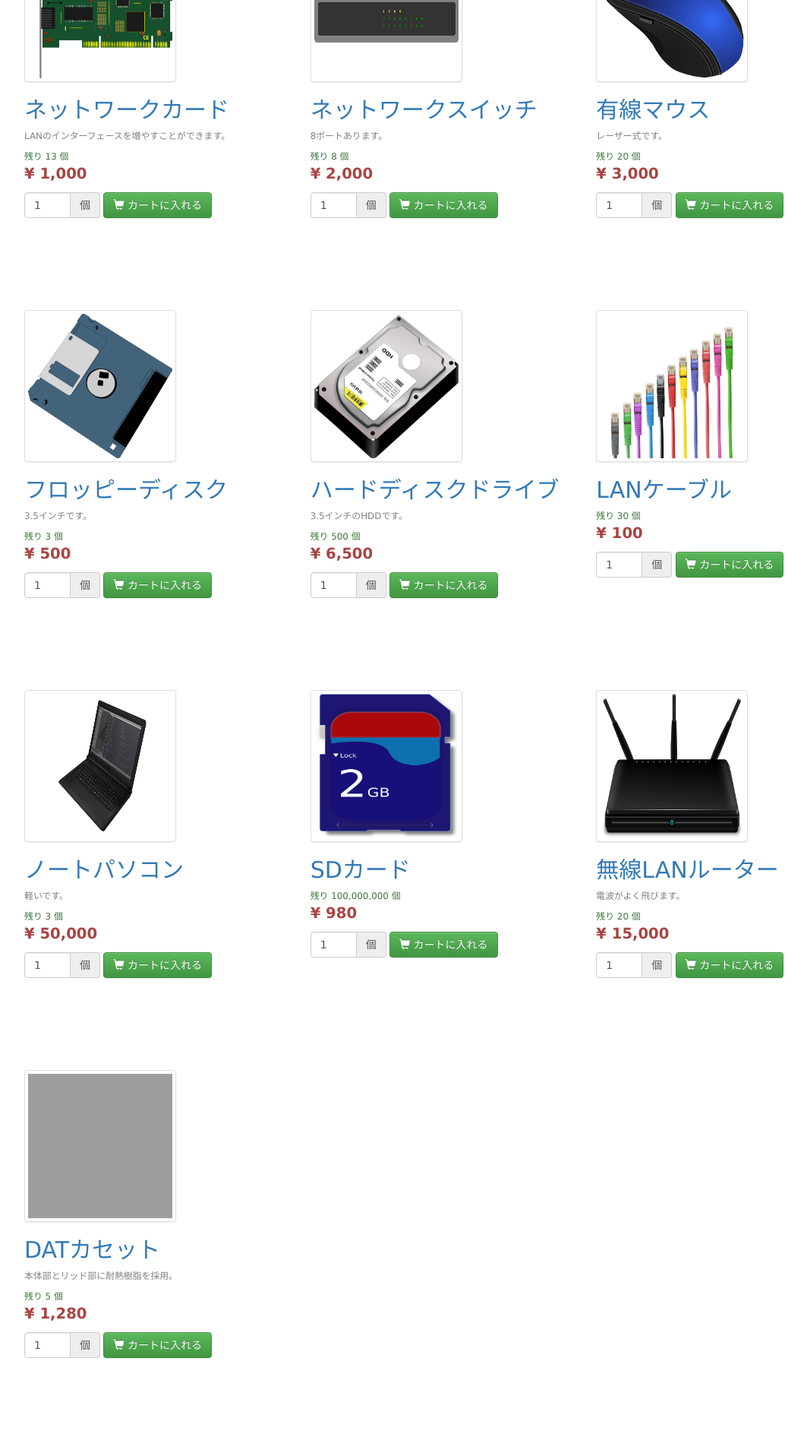
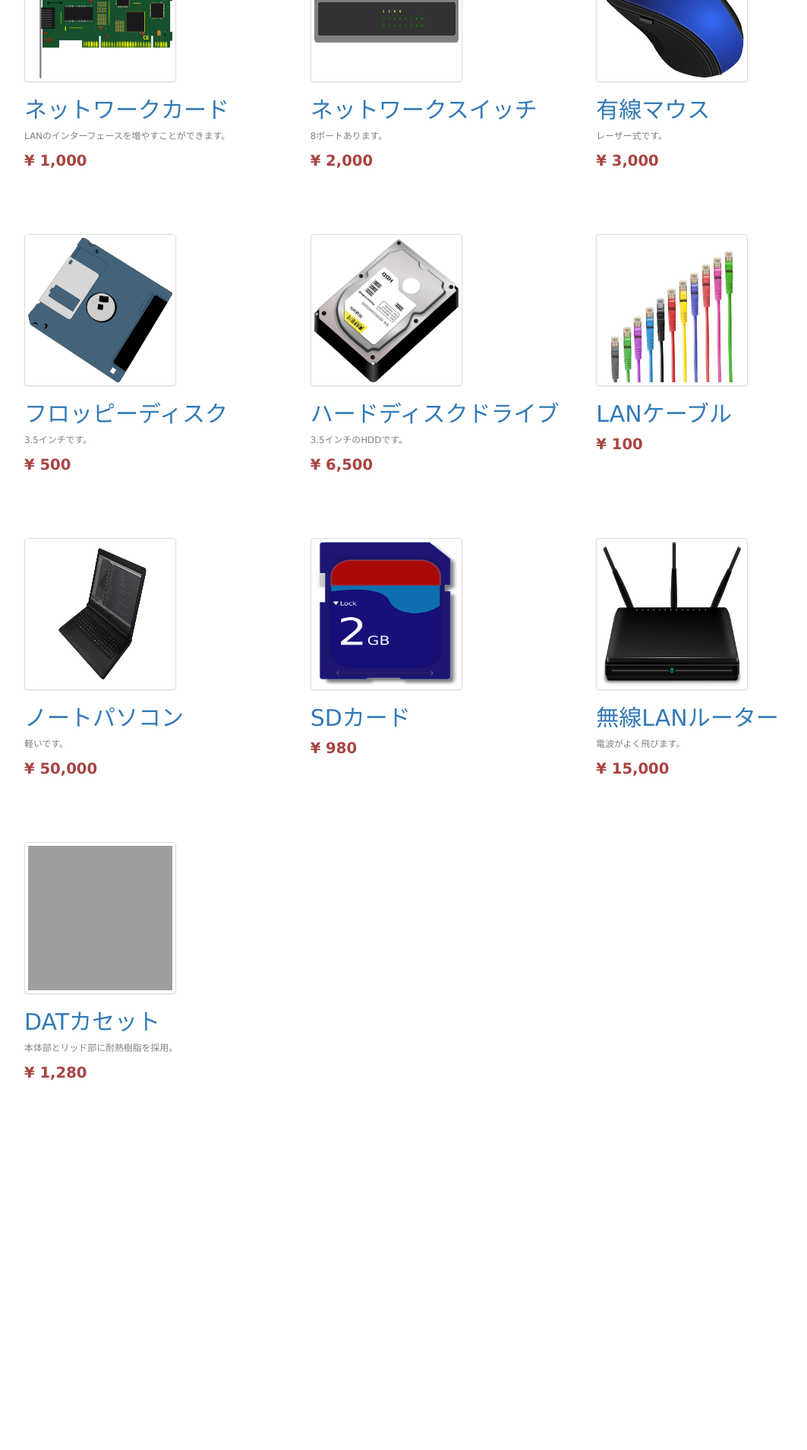
Before and after one commit to rinahira/hackathon_team_e, a Django app: page /ec/list/ in a window 1280 px wide. Shown: the part 182-2090 px from the top of the page at 76% size, without its empty margins (78-1141 px from the left). After the commit the page ends 1603 px from the top, so only its background shows below. Run offline with Django 3.2, Linux system fonts and the light colour scheme; data comes from the database, SQL or seed files in the repository; some libraries are stand-ins or nearby versions; grey boxes are pictures that could not be loaded.

Commit message:
:shower: 一覧ページから購入ボタンを削除

```diff
--- a/ecommerce/templates/product_list.html
+++ b/ecommerce/templates/product_list.html
@@ -60,21 +60,9 @@
             </a>
             <h2 class="skay-brand"><a href="/ec/detail/{{ product.id }}">{{ product.name }}</a></h2>
             <p style="color: gray;"><small>{{ product.description }}</small></p>
-            <small class="text-success">残り {{ product.stock | intcomma }} 個  </small>
-            <p class="text-danger" style="font-size: 1.4em;">
+            <span class="text-danger" style="font-size: 1.4em;">
                 <strong>¥ {{ product.price | intcomma }}</strong>
-            </p>
-            <form class="form-inline skay-cartform" action="../cart_add/{{ product.id }}/" method="post">
-                {% csrf_token %}
-                <div class="input-group" style="width: 100px;">
-                    <input name="quantity" type="number" class="form-control" required max="10" min="1" value="1">
-                    <div class="input-group-addon">個</div>
-                </div>
-                <button type="submit" class="btn btn-success">
-                    <i class="glyphicon glyphicon-shopping-cart"></i>
-                    カートに入れる
-                </button>
-            </form>
+            </span>
         </li>
         {% endfor %}
     </ul>
--- a/static/css/style.css
+++ b/static/css/style.css
@@ -19,7 +19,8 @@ ul {
 }
 
 .skay-product-list > li {
-    min-height: 500px;
+    max-height: 500px;
+    min-height: 400px;
 }
 
 .skay-brand {
```
